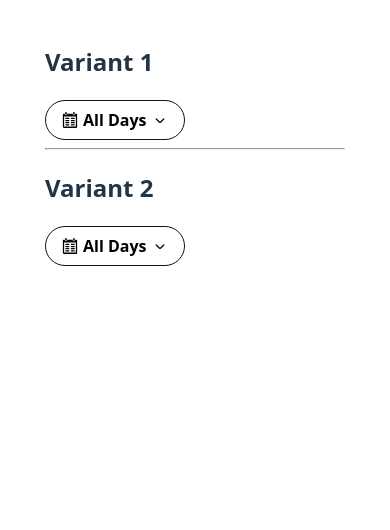
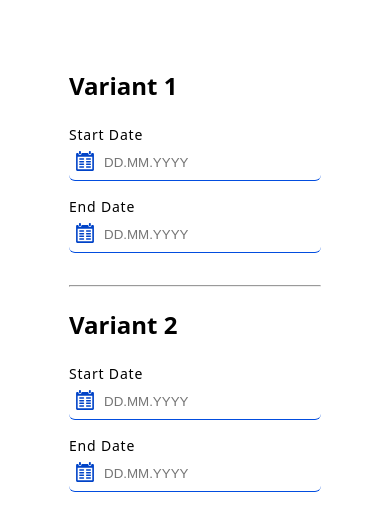
Before and after one commit to stasTrots/calendar, a React (Vite) app: page / in a window 390 px wide. Shown: the top 530 px of the page. Built offline with nearby package versions, Linux system fonts and the light colour scheme.

Commit message:
change select date

```diff
--- a/src/components/CalendarVar2/Calendar.tsx
+++ b/src/components/CalendarVar2/Calendar.tsx
@@ -46,11 +46,11 @@ const DateRangePicker: React.FC<DatePickerProps> = ({modalOpen, closeCalendar, h
     const day = String(date.getDate()).padStart(2, '0');
     const month = String(date.getMonth() + 1).padStart(2, '0');
     const year = date.getFullYear();
-    return `${day}/${month}/${year}`;
+    return `${day}.${month}.${year}`;
   };
 
   const parseDate = (value: string): Date | null => {
-    const [day, month, year] = value.split("/").map(Number);
+    const [day, month, year] = value.split(".").map(Number);
     if (!day || !month || !year) return null;
     const date = new Date(year, month - 1, day);
     return isNaN(date.getTime()) ? null : date;
@@ -59,7 +59,7 @@ const DateRangePicker: React.FC<DatePickerProps> = ({modalOpen, closeCalendar, h
   const formatInputWithSlashes = (value: string): string => {
     const digits = value.replace(/\D/g, '').slice(0, 8);
     const parts = [digits.slice(0, 2), digits.slice(2, 4), digits.slice(4, 8)];
-    return parts.filter(Boolean).join('/');
+    return parts.filter(Boolean).join('.');
   };
 
   const handleStartInputChange = (e: React.ChangeEvent<HTMLInputElement>) => {
@@ -77,7 +77,7 @@ const DateRangePicker: React.FC<DatePickerProps> = ({modalOpen, closeCalendar, h
   };
 
   const isValidDate = (value: string) => {
-    const regex = /^\d{2}\/\d{2}\/\d{4}$/;
+    const regex = /^\d{2}\.\d{2}\.\d{4}$/;
     const date = parseDate(value);
     return regex.test(value) && date !== null;
   };
@@ -175,7 +175,7 @@ const DateRangePicker: React.FC<DatePickerProps> = ({modalOpen, closeCalendar, h
                 <span>Start Date</span>
                 <input
                   type="text"
-                  placeholder="DD/MM/YYYY"
+                  placeholder="DD.MM.YYYY"
                   value={startInput}
                   onChange={handleStartInputChange}
                   className={styles.input}
@@ -189,7 +189,7 @@ const DateRangePicker: React.FC<DatePickerProps> = ({modalOpen, closeCalendar, h
                 <span>End Date</span>
                 <input
                 type="text"
-                placeholder="DD/MM/YYYY"
+                placeholder="DD.MM.YYYY"
                 value={endInput}
                 onChange={handleEndInputChange}
                 className={styles.input}
@@ -235,7 +235,7 @@ const DateRangePicker: React.FC<DatePickerProps> = ({modalOpen, closeCalendar, h
             <span>Start Date</span>
             <input
               type="text"
-              placeholder="DD/MM/YYYY"
+              placeholder="DD.MM.YYYY"
               value={startInput}
               onChange={handleStartInputChange}
               className={styles.input}
@@ -259,7 +259,7 @@ const DateRangePicker: React.FC<DatePickerProps> = ({modalOpen, closeCalendar, h
             <span>End Date</span>
             <input
             type="text"
-            placeholder="DD/MM/YYYY"
+            placeholder="DD.MM.YYYY"
             value={endInput}
             onChange={handleEndInputChange}
             className={styles.input}
--- a/src/components/CalendarVar2/styles.module.css
+++ b/src/components/CalendarVar2/styles.module.css
@@ -48,13 +48,13 @@
 }
 .day {
   text-align: center;
-  padding: 2px;
   cursor: pointer;
   font-weight: 600;
   line-height: 1.6;
-  border-radius: 50%;
-  width: 30px;
-  height: 30px;
+  width: 100%;
+  height: 100%;
+  border-radius: 0;
+  padding: 3px 6px;
 }
 .footer {
   display: grid;
--- /dev/null
+++ b/src/components/SelectDate/SelectDate.module.css
@@ -0,0 +1,42 @@
+.containerInputs {
+  position: relative;
+  display: grid;
+  grid-template-columns: 1fr 1fr;
+  gap: 15px;
+  padding: 0 0 24px 0;
+}
+
+.input {
+  background-color: transparent;
+  color: #000;
+
+  border: none;
+  border-bottom: 1px solid rgb(2, 77, 223);
+
+  border-radius: 6px;
+
+  padding: 10px 35px;
+
+  width: 100%;
+
+  cursor: pointer;
+}
+
+.buttonIcon {
+  width: 20px;
+  height: 20px;
+
+  position: absolute;
+
+  bottom: 10px;
+  left: 6px;
+
+  filter: brightness(0) saturate(100%) invert(13%) sepia(95%) saturate(3976%) hue-rotate(221deg) brightness(97%) contrast(100%);
+}
+
+@media screen and (max-width: 578px) {
+  .containerInputs {
+    display: flex;
+    flex-direction: column;
+  }
+}
--- a/src/components/SelectDate/SelectDate.tsx
+++ b/src/components/SelectDate/SelectDate.tsx
@@ -1,19 +1,58 @@
-import arrowSvg from '../../assets/arrow-down-svgrepo-com.svg'
+import { useEffect, useState } from 'react'
 import calendarSvg from '../../assets/calendar-symbol-svgrepo-com.svg'
-import { styles } from './stylesSeletDate'
+import styles from './SelectDate.module.css'
 
 interface SelectDateProps {
   openModal: (value: boolean) => void,
   title: string
 }
+
+interface IInputState {
+  start: string | null,
+  end: string | null
+}
 const SelectDate: React.FC<SelectDateProps> = ({openModal, title}) => {
+  const [inputState, setInputState] = useState<IInputState>({
+    start: null,
+    end: null
+  })
+
+  useEffect(() => {
+    const [start, end] = title.split(' - ')
+
+    setInputState({
+      start,
+      end
+    })
+  }, [title])
 
   return (
-    <button style={styles.button} onClick={() => openModal(true)}>
-      <img src={calendarSvg} style={styles.buttonIcon} alt="Calendar img" />
-      <span>{title ? title : 'All Days'}</span>
-      <img src={arrowSvg} style={styles.arrow} alt="Arrow img" />
-    </button>
+    <div>
+      <div className={styles.containerInputs}>
+        <label style={{ display: 'flex', flexDirection: 'column', position: 'relative'}}>
+          <span style={{ fontSize: '14px', letterSpacing: '0.8px' }}>Start Date</span>
+          <img src={calendarSvg} className={styles.buttonIcon} alt="Calendar img" />
+          <input
+            type="text"
+            placeholder="DD.MM.YYYY"
+            value={inputState.start || ''}
+            onClick={() => openModal(true)}
+            className={styles.input}
+          />
+        </label>
+        <label style={{ display: 'flex', flexDirection: 'column', position: 'relative'}}>
+          <span style={{ fontSize: '14px', letterSpacing: '0.8px' }}>End Date</span>
+          <img src={calendarSvg} className={styles.buttonIcon} alt="Calendar img" />
+          <input
+          type="text"
+          placeholder="DD.MM.YYYY"
+          value={inputState.end || ''}
+          onClick={() => openModal(true)}
+          className={styles.input}
+        />
+        </label>
+      </div>
+    </div>
   )
 }
 
--- a/src/components/SelectDate/stylesSeletDate.ts
+++ /dev/null
@@ -1,63 +0,0 @@
-export const styles: { [key: string]: React.CSSProperties } = {
-  button: {
-    background: '#fff',
-    color: '#000',
-    display: 'flex',
-    alignItems: 'center',
-    gap: 5,
-    borderRadius: '24px',
-    padding: '0 16px',
-    height: '40px',
-    border: '1px solid rgb(18, 18, 18)',
-    fontWeight: '600',
-    transition: '.2s'
-  },
-  buttonIcon: {
-    height: '1em',
-    willChange: 'filter',
-    transition: 'filter 300ms',
-  },
-  arrow: {
-    height: '1em',
-  },
-  selects: {
-    display: "flex",
-    gap: 8,
-  },
-  weekDays: {
-    display: "grid",
-    gridTemplateColumns: "repeat(7, 1fr)",
-    marginBottom: 4,
-    fontWeight: "bold",
-  },
-  weekDay: {
-    textAlign: "center",
-    padding: "4px 0",
-  },
-  days: {
-    display: "grid",
-    gridTemplateColumns: "repeat(7, 1fr)",
-    gap: 4,
-  },
-  day: {
-    textAlign: "center",
-    padding: "8px 0",
-    cursor: "pointer",
-    borderRadius: 4,
-  },
-  selectedDay: {
-    backgroundColor: "#1976d2",
-    color: "#fff",
-  },
-  rangeDay: {
-    backgroundColor: "#90caf9",
-    color: "#000",
-  },
-  today: {
-    border: "1px solid #1976d2",
-  },
-  disabledDay: {
-    color: "#aaa",
-    cursor: "not-allowed",
-  },
-};
--- a/src/index.css
+++ b/src/index.css
@@ -19,6 +19,13 @@
 
 #root {
   min-width: 300px;
+
+  color: #000;
+  background-color: #fff;
+
+  padding: 24px;
+
+  border-radius: 6px;
 }
 
 a {
@@ -59,7 +66,9 @@ button:hover {
   border-color: #1976d2;
 }
 button:focus,
-button:focus-visible {
+button:focus-visible,
+input:focus,
+input:focus-visible {
   outline: none;
 }
 
```
